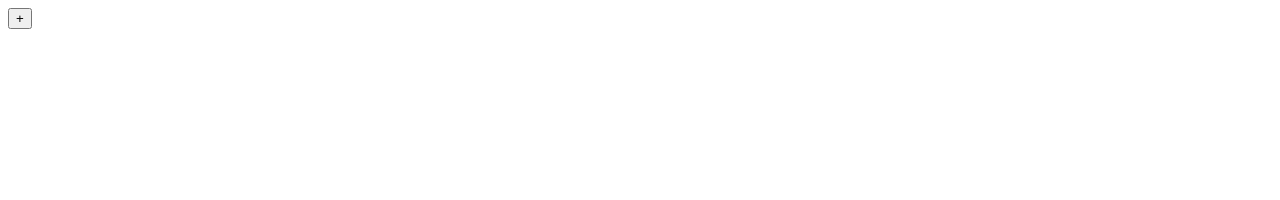
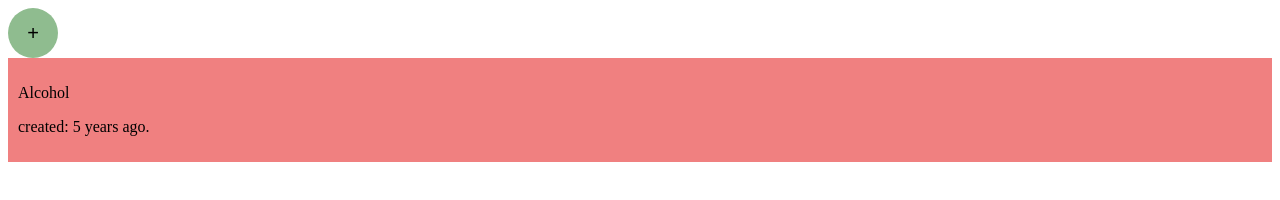
Before and after one commit to verbose-fortnight/supreme-giggle, a plain HTML site: page index.html in a window 1280 px wide. Drawn offline with Linux system fonts and the light colour scheme.

Commit message:
Update index.html

```diff
--- a/index.html
+++ b/index.html
@@ -5,12 +5,32 @@
     <meta charset="utf-8">
     <meta name="viewport" content="width=device-width, initial-scale=1.0">
     <style>
-
+    body {
+      background-color: var(--tg-theme-bg-color);
+      color:var(--tg-theme-text-color);
+    }
+    .add-btn {
+      width:50px;
+      height:50px;
+      font-weight:300;
+      font-size:20px;
+      border-radius:50%;
+      border:none;
+      background-color:DarkSeaGreen ;
+    }
+    .content {
+      background-color: Lightcoral;
+      padding:10px;
+    }
     </style>
   </head>
   <body>
     <button class="add-btn">
       +
     </button>
+    <div class="content">
+      <p>Alcohol</p>
+      <p>created: 5 years ago.</p>
+    </div>
   </body>
 </html>
```
